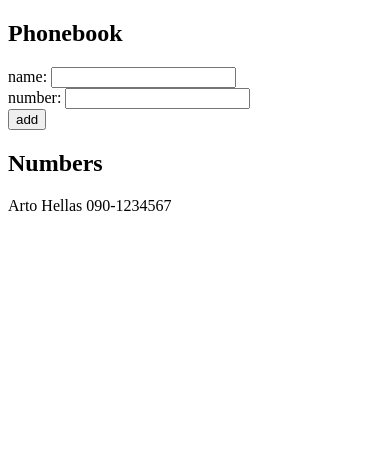
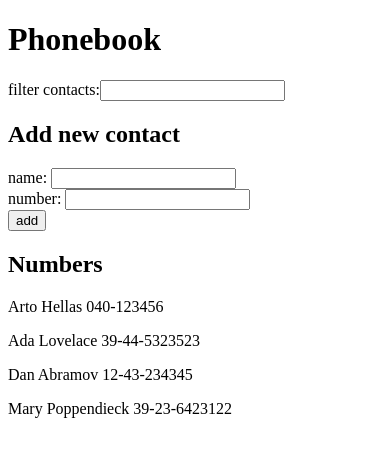
Before and after one commit to alen-ich/fullstack-open, a React (Vite) app in the folder part2/phonebook/: page / in a window 390 px wide. Shown: the top 456 px of the page. Built offline with nearby package versions, Linux system fonts and the light colour scheme.

Commit message:
part2: finished phonebook step4

```diff
--- a/part2/phonebook/src/App.jsx
+++ b/part2/phonebook/src/App.jsx
@@ -3,14 +3,27 @@
 
 const App = () => {
   const [persons, setPersons] = useState([
-    { name: 'Arto Hellas', number: '090-1234567' }
+    { name: 'Arto Hellas', number: '040-123456', id: 1 },
+    { name: 'Ada Lovelace', number: '39-44-5323523', id: 2 },
+    { name: 'Dan Abramov', number: '12-43-234345', id: 3 },
+    { name: 'Mary Poppendieck', number: '39-23-6423122', id: 4 }
   ])
   const [newName, setNewName] = useState('')
   const [newNumber, setNewNumber] = useState('')
+  const [filterName, setFilterName] = useState('')
+
+  const personsToShow = filterName.length
+    ? persons.filter(person => person.name.toLowerCase().includes(filterName.toLowerCase()))
+    : persons
 
   const handleNameChange = event => setNewName(event.target.value)
 
   const handleNumberChange = event => setNewNumber(event.target.value)
+
+  const handleFilterNameChange = event => {
+    setFilterName(event.target.value)
+
+  }
 
   const addContact = event => {
     event.preventDefault()
@@ -31,15 +44,17 @@
 
   return (
     <div>
-      <h2>Phonebook</h2>
-      <form onSubmit={addContact}>
-        <div>name: <input value={newName} onChange={handleNameChange} /></div>
-        <div>number: <input value={newNumber} onChange={handleNumberChange} /></div>
-        <div><button type="submit">add</button></div>
-      </form>
+      <h1>Phonebook</h1>
+      <div>filter contacts:<input value={filterName} onChange={handleFilterNameChange} /></div>
+      <h2>Add new contact</h2>
+        <form onSubmit={addContact}>
+          <div>name: <input value={newName} onChange={handleNameChange} /></div>
+          <div>number: <input value={newNumber} onChange={handleNumberChange} /></div>
+          <div><button type="submit">add</button></div>
+        </form>
       <h2>Numbers</h2>
       <div>
-        {persons.map(person => <Contact key={person.name} contact={person} />)}
+        {personsToShow.map(person => <Contact key={person.id} contact={person} />)}
       </div>
     </div>
   )
```
